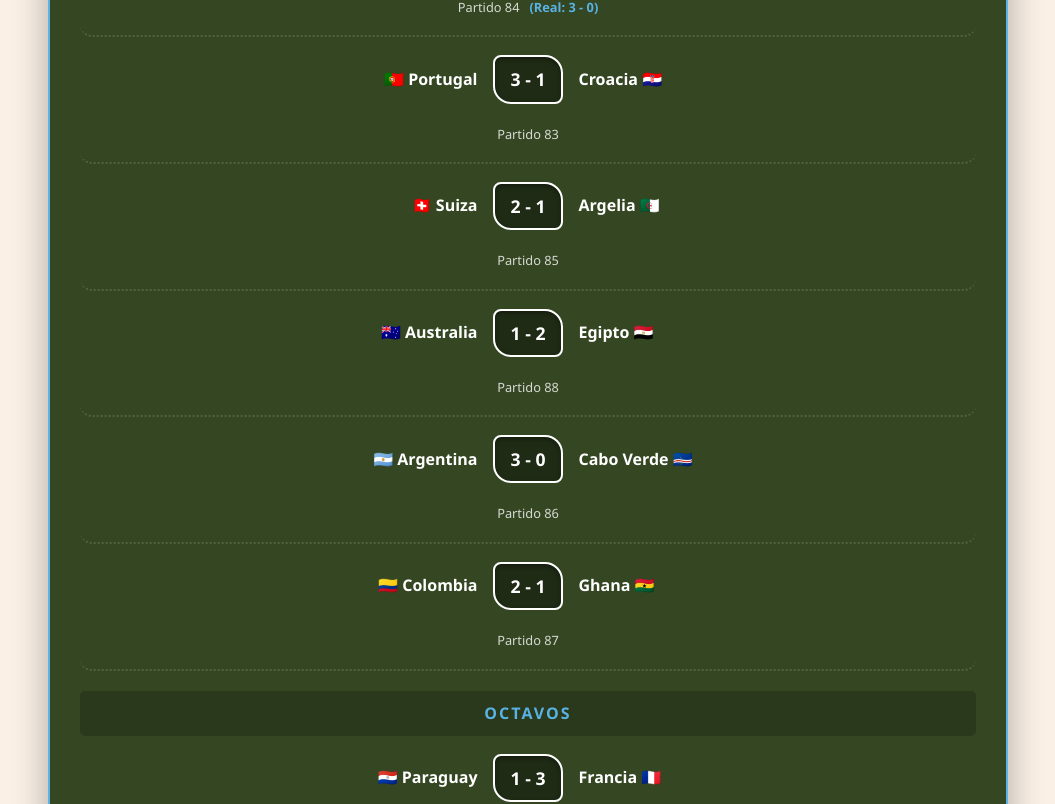
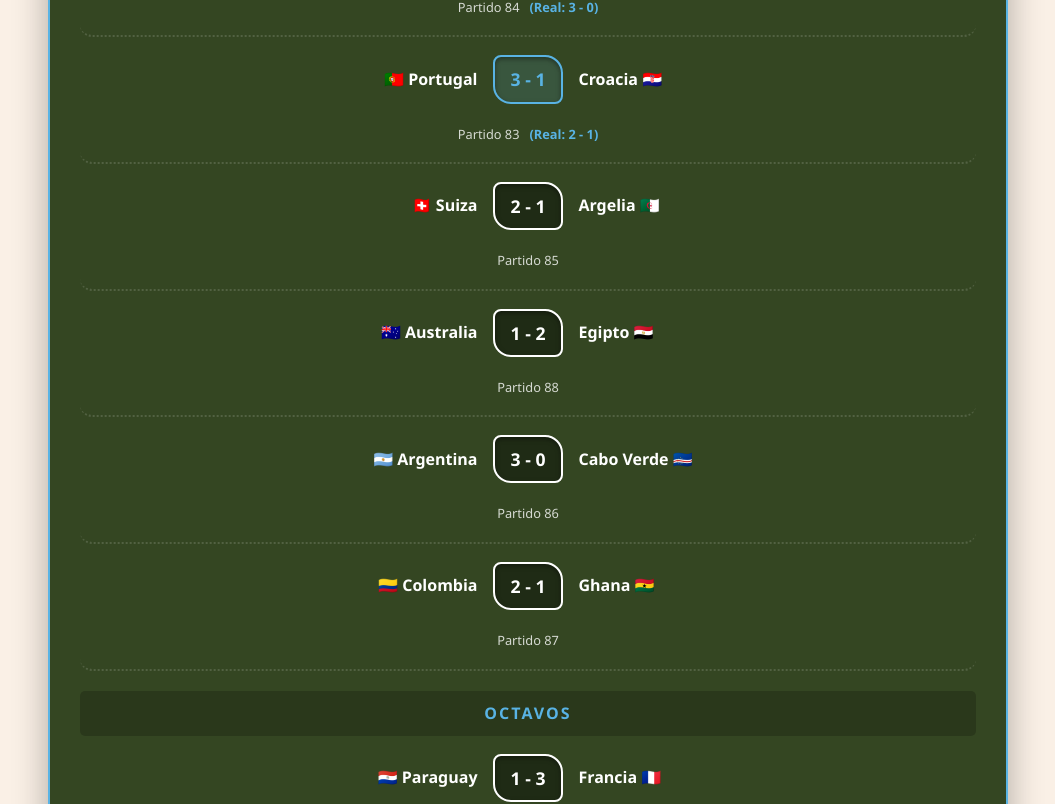
Before and after one commit to alberto88vala-dev/quiniela-mundial-2026, a React (Vite) app: page / in a window 1280 px wide. Shown: the part 2016-2820 px from the top of the page, without its empty margins (112-1167 px from the left). Built offline with nearby package versions, Linux system fonts and the light colour scheme.

Commit message:
portugal

```diff
--- a/src/pages/QuinielaManual.jsx
+++ b/src/pages/QuinielaManual.jsx
@@ -17,6 +17,7 @@ export default function QuinielaManual() {
     82: { regular: "2 - 2", penales: "3 - 2" }, // Bélgica vs Senegal
     81: { regular: "2 - 0" }, // USA vs Bosnia
     84: { regular: "3 - 0" }, // España vs Austria
+    83: { regular: "2 - 1" }, // Portugal vs Croacia
     };
 
   const partidos = [
```
